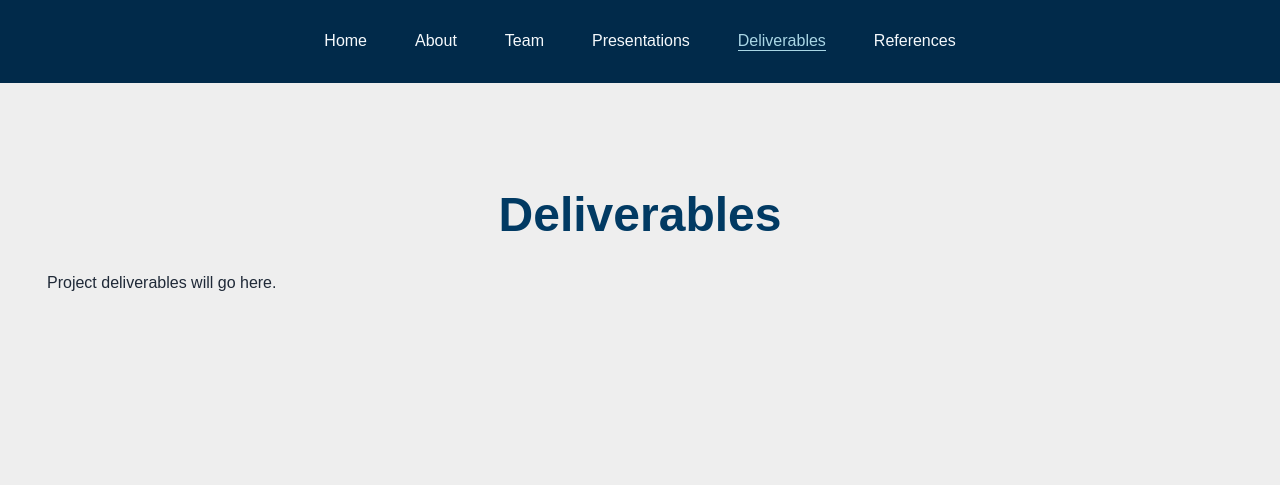
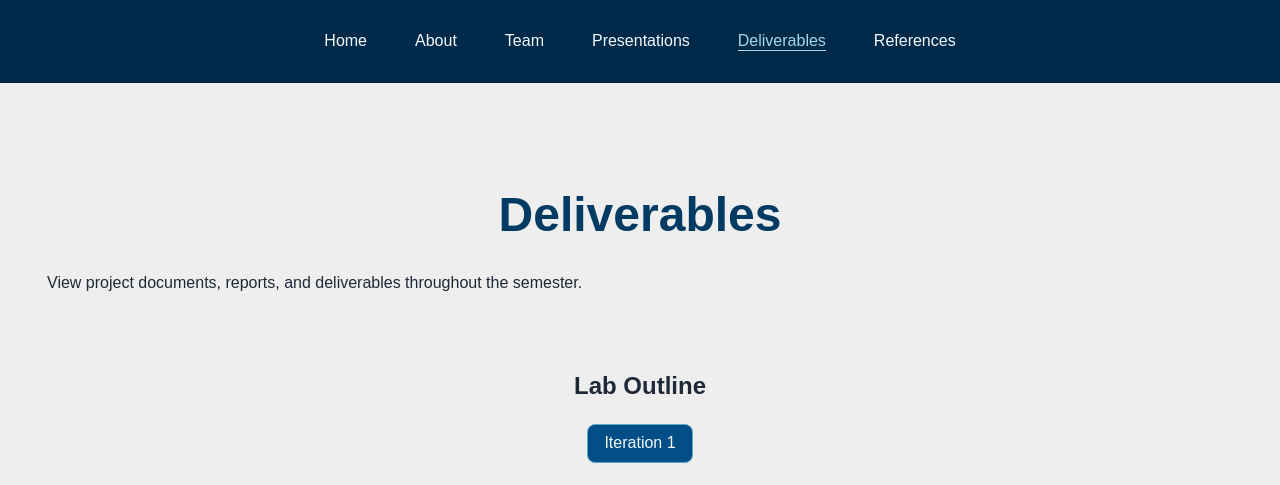
Before and after one commit to classes-together/classes-together.github.io, a Jekyll site: the page built from deliverables.html, in a window 1280 px wide. Shown: the top 485 px of the page. Built offline with Jekyll 4.4.1, drawn with Linux system fonts in a browser that asks for light colours; grey boxes are pictures that could not be loaded.

Commit message:
Add deliverables document viewer

```diff
--- a/deliverables.html
+++ b/deliverables.html
@@ -5,5 +5,10 @@ title: Deliverables
 
 <section class="page deliverables">
   <h1>Deliverables</h1>
-  <p>Project deliverables will go here.</p>
+  <p class="intro">View project documents, reports, and deliverables throughout the semester.</p>
+
+  {% assign deliverable_groups = site.data.documents | where: "page", "deliverables" %}
+  {% for group in deliverable_groups %}
+    {% include document-viewer.html group=group %}
+  {% endfor %}
 </section>
```
